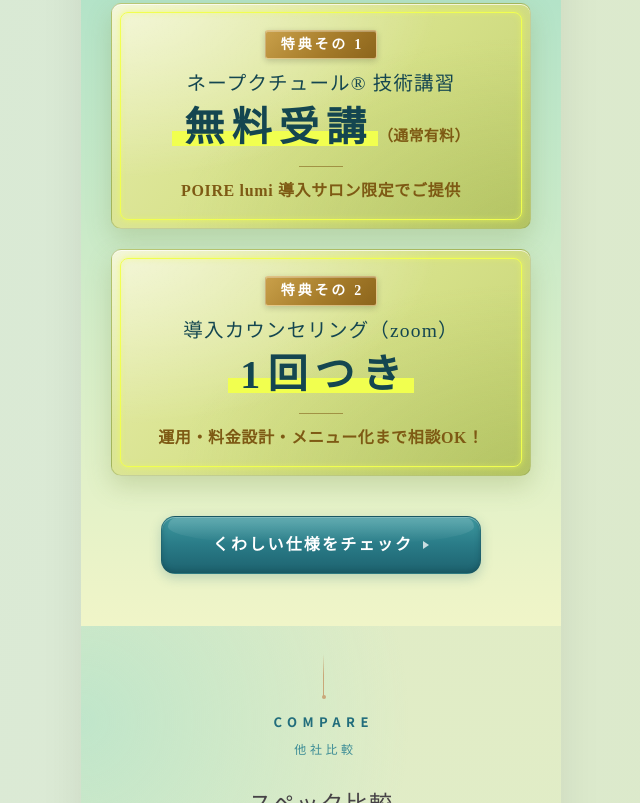
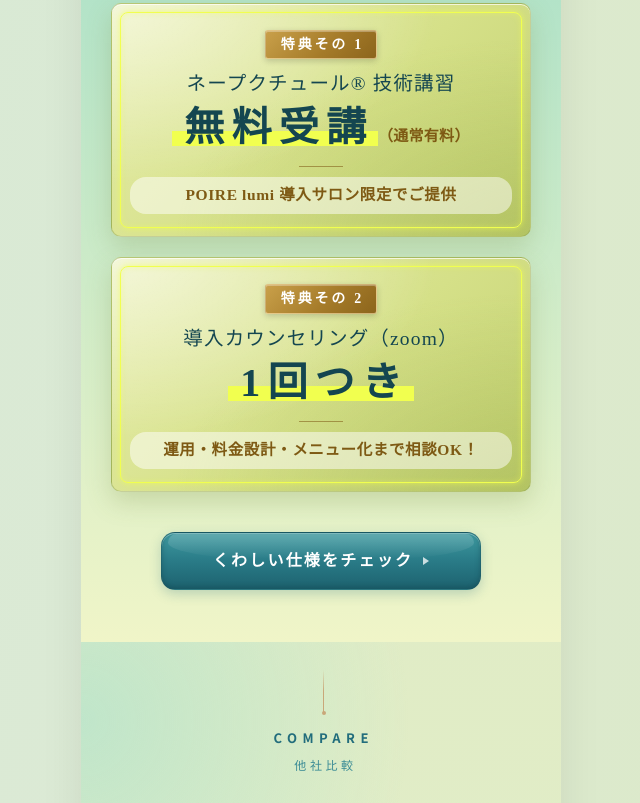
Before and after one commit to kanahoshi12/poire-lumi, a plain HTML site: page index.html in a window 1280 px wide. Shown: the part 5539-6342 px from the top of the page, without its empty margins (319-959 px from the left). Drawn offline with Linux system fonts and the light colour scheme.

Commit message:
特典カードの下の一行に明るい帯を追加

```diff
--- a/style.css
+++ b/style.css
@@ -1007,9 +1007,13 @@ button { background: none; border: none; cursor: pointer; }
 .bonus-body {
   font-family: var(--serif);
   font-weight: 600;
-  font-size: clamp(12px, 3.6vw, 16px);
+  font-size: clamp(12px, 3.4vw, 15.5px);
   letter-spacing: 0.04em;
   color: #7E5A14;
+  line-height: 1.6;
+  padding: 6px 8px;
+  border-radius: 16px;
+  background: rgba(255,255,255,0.5);
 }
 
 /* ============ CTA Button (FVのボタンと同じ控えめな艶) ============ */
```
